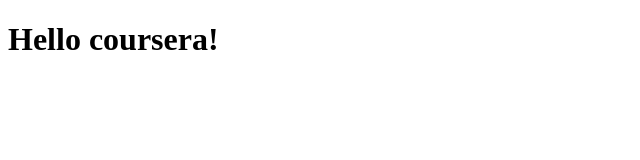
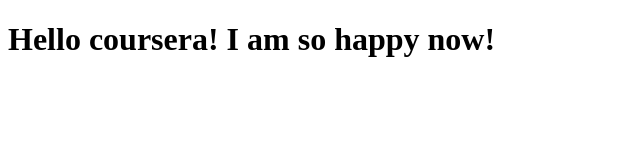
Before and after one commit to FPach27/coursera-test, a plain HTML site: page site/index.html in a window 1280 px wide. Shown: the whole page, without its empty margins (0-640 px from the left). Drawn offline with Linux system fonts and the light colour scheme.

Commit message:
Small addition to our page content.

```diff
--- a/site/index.html
+++ b/site/index.html
@@ -4,6 +4,6 @@
 	<title>Hello coursera!</title>
 </head>
 <body>
-<h1>Hello coursera!</h1>
+<h1>Hello coursera! I am so happy now!</h1>
 </body>
 </html>
```
